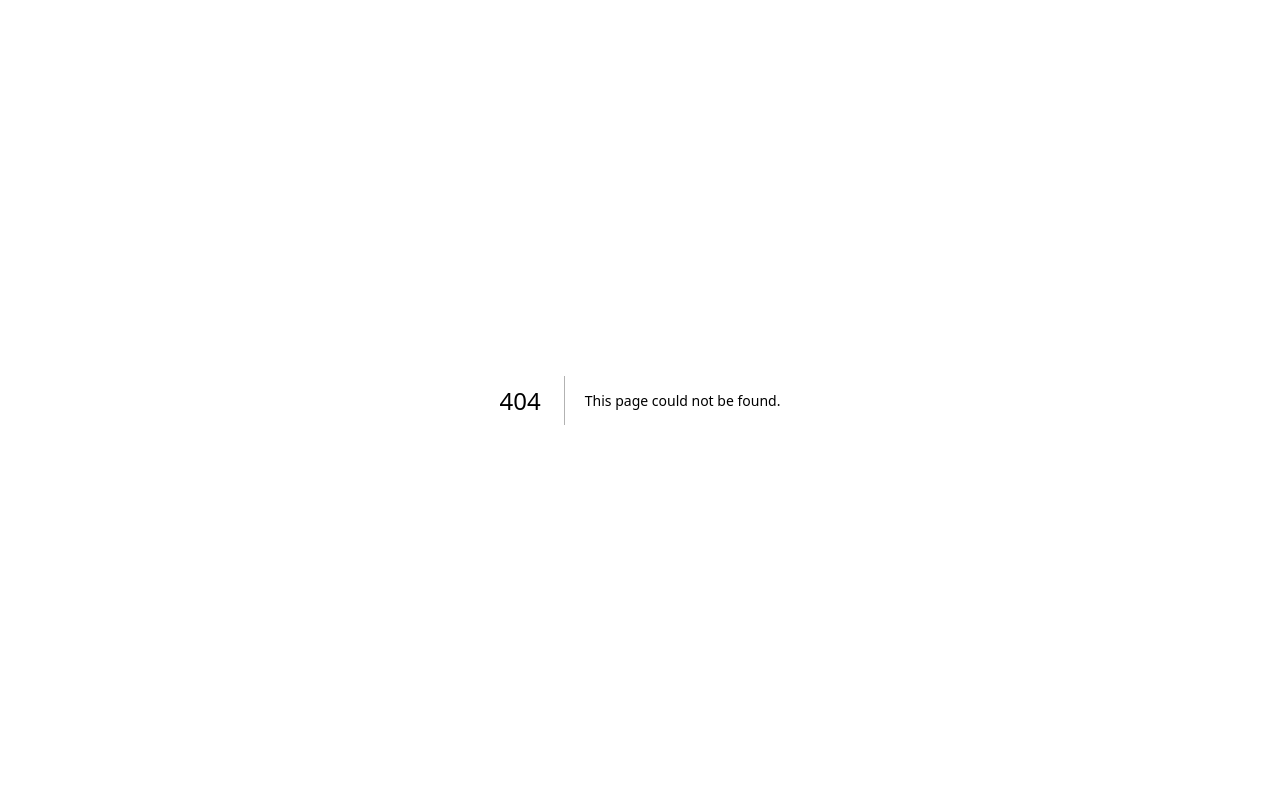
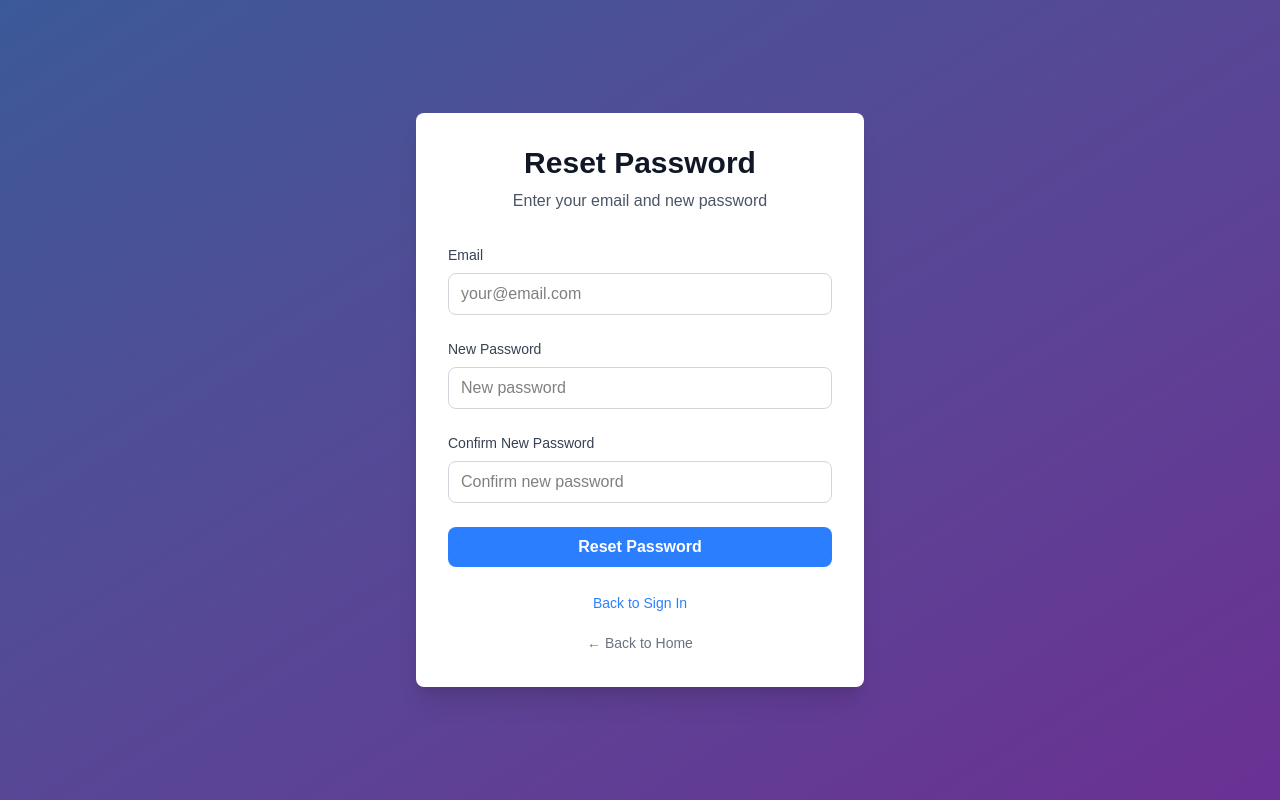
Before and after one commit to SaltaMedia/Jules, a Next.js app in the folder jules-frontend/: page /reset-password in a window 1280 px wide. Before the commit this address had no page. Built offline with nearby package versions, Linux system fonts and the light colour scheme.

Commit message:
Add simple reset password flow

```diff
--- a/jules-frontend/src/app/login/page.tsx
+++ b/jules-frontend/src/app/login/page.tsx
@@ -137,16 +137,12 @@ function LoginInner() {
             />
             {isLogin && (
               <div className="mt-2 text-right">
-                <button
-                  type="button"
-                  onClick={() => {
-                    // For now, just show an alert. You can implement a proper reset flow later
-                    alert("Password reset functionality coming soon. Please try signing up with a new account or contact support.");
-                  }}
+                <Link
+                  href="/reset-password"
                   className="text-blue-500 hover:text-blue-600 text-sm"
                 >
                   Forgot password?
-                </button>
+                </Link>
               </div>
             )}
           </div>
--- /dev/null
+++ b/jules-frontend/src/app/reset-password/page.tsx
@@ -0,0 +1,161 @@
+"use client";
+import { useState } from "react";
+import { auth } from "@/lib/api";
+import { useRouter } from "next/navigation";
+import Link from 'next/link';
+
+export default function ResetPassword() {
+  const [email, setEmail] = useState("");
+  const [newPassword, setNewPassword] = useState("");
+  const [confirmPassword, setConfirmPassword] = useState("");
+  const [isLoading, setIsLoading] = useState(false);
+  const [error, setError] = useState("");
+  const [success, setSuccess] = useState(false);
+  const router = useRouter();
+
+  const handleSubmit = async (e: React.FormEvent) => {
+    e.preventDefault();
+    setIsLoading(true);
+    setError("");
+
+    // Validate passwords match
+    if (newPassword !== confirmPassword) {
+      setError("Passwords don't match");
+      setIsLoading(false);
+      return;
+    }
+
+    // Validate password length
+    if (newPassword.length < 6) {
+      setError("Password must be at least 6 characters");
+      setIsLoading(false);
+      return;
+    }
+
+    try {
+      // Call the reset password API
+      const response = await fetch(`${process.env.NEXT_PUBLIC_API_URL || 'https://jules-bsnr.onrender.com'}/api/auth/reset-password`, {
+        method: 'POST',
+        headers: {
+          'Content-Type': 'application/json',
+        },
+        body: JSON.stringify({ email, newPassword }),
+      });
+
+      const data = await response.json();
+
+      if (!response.ok) {
+        throw new Error(data.error || 'Password reset failed');
+      }
+
+      setSuccess(true);
+      setTimeout(() => {
+        router.push("/login");
+      }, 2000);
+    } catch (error: unknown) {
+      if (error && typeof error === 'object' && 'message' in error && typeof (error as { message?: string }).message === 'string') {
+        setError((error as { message?: string }).message!);
+      } else {
+        setError("Password reset failed");
+      }
+    } finally {
+      setIsLoading(false);
+    }
+  };
+
+  if (success) {
+    return (
+      <div className="min-h-screen bg-gradient-to-br from-[#3b5998] to-[#6a3093] flex items-center justify-center p-4">
+        <div className="bg-white rounded-lg shadow-xl max-w-md w-full p-8 text-center">
+          <div className="text-green-500 text-6xl mb-4">✓</div>
+          <h1 className="text-2xl font-bold text-gray-900 mb-2">Password Reset Successfully!</h1>
+          <p className="text-gray-600">Redirecting you to login...</p>
+        </div>
+      </div>
+    );
+  }
+
+  return (
+    <div className="min-h-screen bg-gradient-to-br from-[#3b5998] to-[#6a3093] flex items-center justify-center p-4">
+      <div className="bg-white rounded-lg shadow-xl max-w-md w-full p-8">
+        <div className="text-center mb-8">
+          <h1 className="text-3xl font-bold text-gray-900">Reset Password</h1>
+          <p className="text-gray-600 mt-2">
+            Enter your email and new password
+          </p>
+        </div>
+
+        <form onSubmit={handleSubmit} className="space-y-6">
+          <div>
+            <label htmlFor="email" className="block text-sm font-medium text-gray-700 mb-2">
+              Email
+            </label>
+            <input
+              id="email"
+              type="email"
+              value={email}
+              onChange={(e) => setEmail(e.target.value)}
+              className="w-full px-3 py-2 border border-gray-300 rounded-lg focus:outline-none focus:ring-2 focus:ring-blue-500 text-black"
+              placeholder="your@email.com"
+              required
+            />
+          </div>
+
+          <div>
+            <label htmlFor="newPassword" className="block text-sm font-medium text-gray-700 mb-2">
+              New Password
+            </label>
+            <input
+              id="newPassword"
+              type="password"
+              value={newPassword}
+              onChange={(e) => setNewPassword(e.target.value)}
+              className="w-full px-3 py-2 border border-gray-300 rounded-lg focus:outline-none focus:ring-2 focus:ring-blue-500 text-black"
+              placeholder="New password"
+              required
+            />
+          </div>
+
+          <div>
+            <label htmlFor="confirmPassword" className="block text-sm font-medium text-gray-700 mb-2">
+              Confirm New Password
+            </label>
+            <input
+              id="confirmPassword"
+              type="password"
+              value={confirmPassword}
+              onChange={(e) => setConfirmPassword(e.target.value)}
+              className="w-full px-3 py-2 border border-gray-300 rounded-lg focus:outline-none focus:ring-2 focus:ring-blue-500 text-black"
+              placeholder="Confirm new password"
+              required
+            />
+          </div>
+
+          {error && (
+            <div className="text-red-600 text-sm text-center bg-red-50 p-3 rounded-lg">{error}</div>
+          )}
+
+          <button
+            type="submit"
+            disabled={isLoading}
+            className="w-full bg-blue-500 hover:bg-blue-600 disabled:bg-blue-300 text-white font-semibold py-2 px-4 rounded-lg transition-colors"
+          >
+            {isLoading ? "Resetting..." : "Reset Password"}
+          </button>
+        </form>
+
+        <div className="mt-6 text-center">
+          <Link href="/login" className="text-blue-500 hover:text-blue-600 text-sm">
+            Back to Sign In
+          </Link>
+        </div>
+
+        <div className="mt-4 text-center">
+          <Link href="/" className="text-gray-500 hover:text-gray-700 text-sm">
+            ← Back to Home
+          </Link>
+        </div>
+      </div>
+    </div>
+  );
+}
--- a/jules-frontend/src/lib/api.ts
+++ b/jules-frontend/src/lib/api.ts
@@ -1,5 +1,8 @@
-// Force production API URL for now to ensure it works
-const API_BASE_URL = 'https://jules-bsnr.onrender.com';
+// Use environment variables or fallback to smart detection
+const API_BASE_URL = process.env.NEXT_PUBLIC_API_URL ||
+  (typeof window !== 'undefined' && window.location.hostname === 'localhost'
+    ? 'http://localhost:4000'
+    : 'https://jules-bsnr.onrender.com');
 
 // Debug logging
 console.log('API_BASE_URL:', API_BASE_URL);
```
